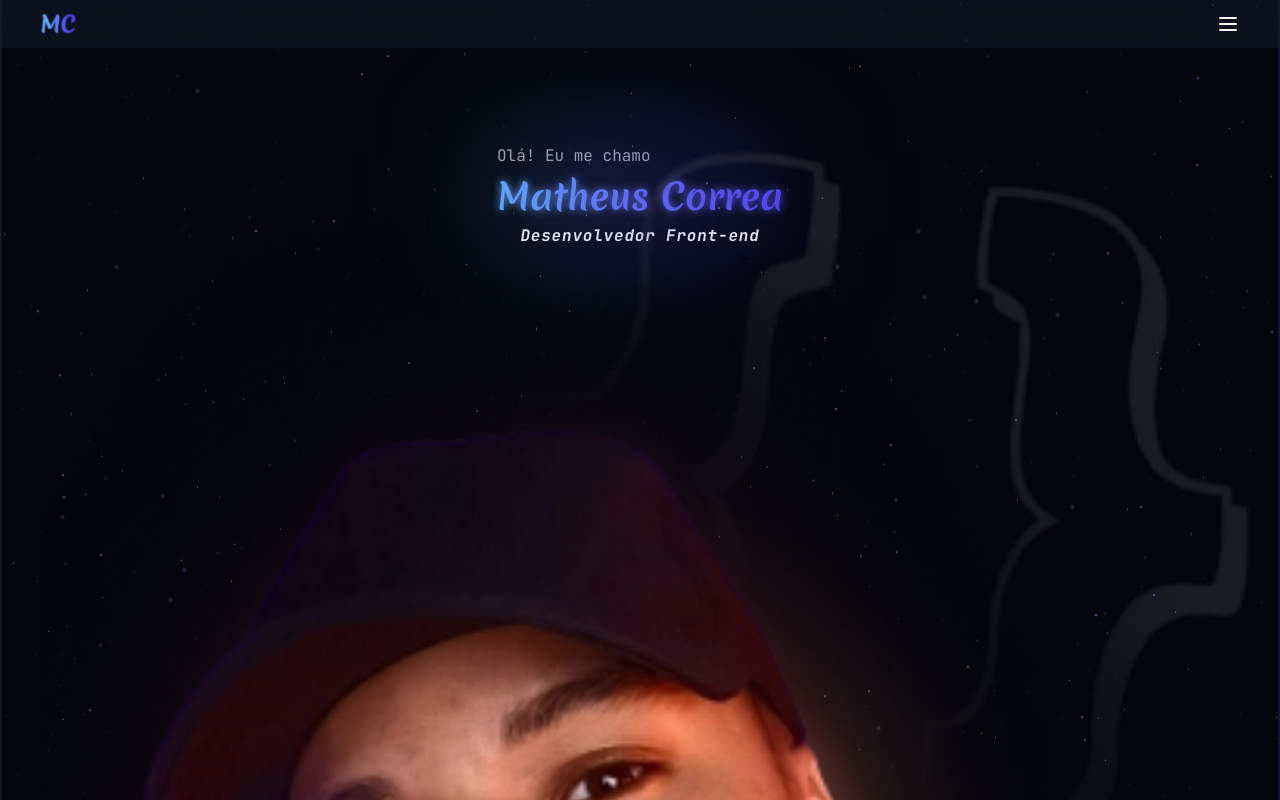
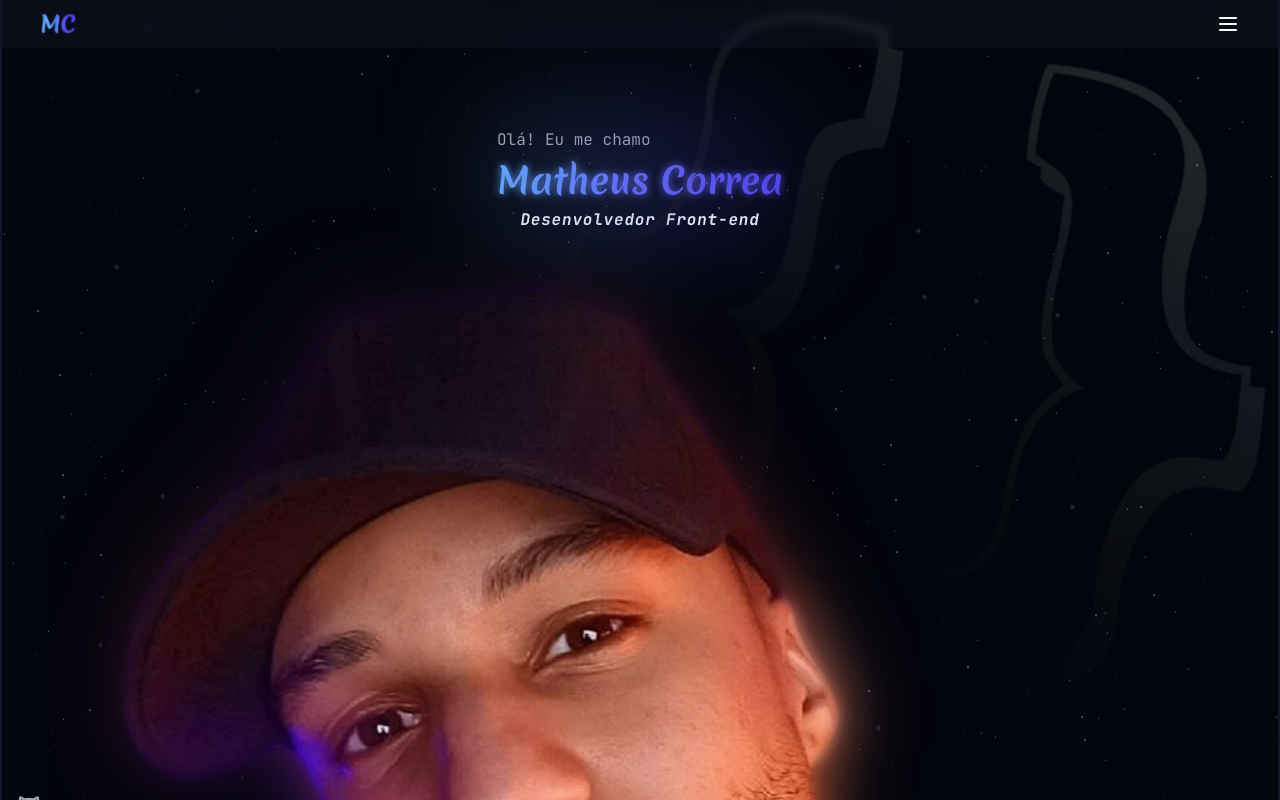
Before and after one commit to mkorrea/portfolio, a React (Vite) app: page / in a window 1280 px wide. Built offline with nearby package versions, Linux system fonts and the light colour scheme.

Commit message:
add stars background and new photo

```diff
--- a/src/bg-animation.css
+++ b/src/bg-animation.css
@@ -258,7 +258,6 @@
   -ms-animation: animStar 180s linear infinite;
   animation: animStar 180s linear infinite;
 }
-
 #stars:after {
   content: " ";
   position: absolute;
@@ -581,7 +580,6 @@
   -ms-animation: animStar 250s linear infinite;
   animation: animStar 250s linear infinite;
 }
-
 #stars2:after {
   content: " ";
   position: absolute;
@@ -657,7 +655,6 @@
     1439px 1423px #8C87DD, 26px 1881px #8C87DD, 802px 1564px #8C87DD,
     273px 708px #8C87DD, 40px 31px #8C87DD, 859px 108px #8C87DD;
 }
-
 #stars3 {
   border-radius: 2px;
   width: 3px;
@@ -703,7 +700,6 @@
   -ms-animation: animStar 300s linear infinite;
   animation: animStar 300s linear infinite;
 }
-
 #stars3:after {
   content: " ";
   position: absolute;
@@ -959,7 +955,6 @@
   -ms-animation: animStar 600s linear infinite;
   animation: animStar 600s linear infinite;
 }
-
 #stars4:after {
   content: " ";
   position: absolute;
--- a/src/portfolio.tsx
+++ b/src/portfolio.tsx
@@ -1,13 +1,13 @@
 import { Github, Instagram, Linkedin, Menu } from 'lucide-react'
 
-import homePhoto from './assets/home-photo.png'
+import homePhoto from './assets/math-photo.png'
 import logo from './assets/logo.png'
 
 export function Portfolio() {
   return (
-    <div className="w-screen h-screen flex justify-center overflow-x-hidden">
+    <div className="w-screen h-dvh flex justify-center overflow-x-hidden">
 
-      <header className='w-screen h-12 fixed flex justify-between items-center px-10 bg-bg-header/30 backdrop-blur-lg '>
+      <header className='w-screen h-12 fixed flex justify-between items-center px-10 bg-bg-header/20 backdrop-blur-sm z-50'>
         {/* logo */}
         <img
           className='h-8'
@@ -30,7 +30,7 @@ export function Portfolio() {
 
           <div className='relative w-full h-screen flex justify-center'>
             {/* presentation */}
-            <div className='absolute mt-36 h-fit flex flex-col justify-center mx-auto gap-y-2 z-0  '>
+            <div className='absolute mt-32 h-fit flex flex-col justify-center mx-auto gap-y-2 z-0  '>
               <p className='text-zinc-400 text-base'>
                 Olá! Eu me chamo
               </p>
@@ -52,13 +52,13 @@ export function Portfolio() {
 
             {/* image */}
             <div className="relative flex justify-between items-center mt-auto w-screen h-fit ">
-              <div className=' flex flex-col gap-y-6 text-zinc-400 bg-slate-700'>
-                <Github size={25} />
-                <Instagram size={25} />
-                <Linkedin size={25} />
+              <div className=' flex flex-col gap-y-8 text-zinc-400 '>
+                <Github size={30} />
+                <Instagram size={30} />
+                <Linkedin size={30} />
               </div>
               <img
-                className=' flex flex-1 w-full justify-end object-contain object-right-bottom -mr-3 0'
+                className='flex flex-1 w-full justify-end object-contain object-right-bottom -mr-3 '
                 src={homePhoto}
                 alt="Matheus Correa"
               />
```
Also changed, not shown: src/assets/home-photo.png, src/assets/math-photo.png (added).
